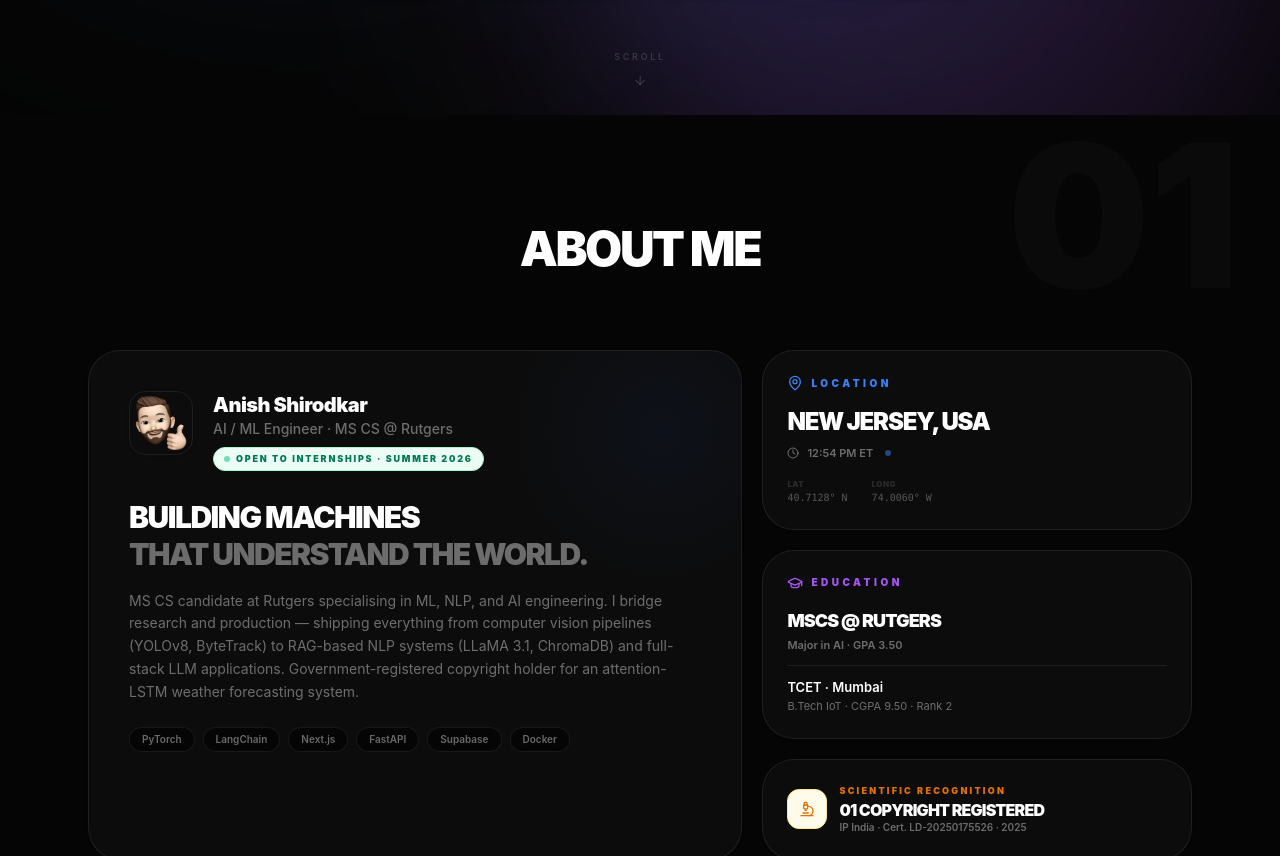
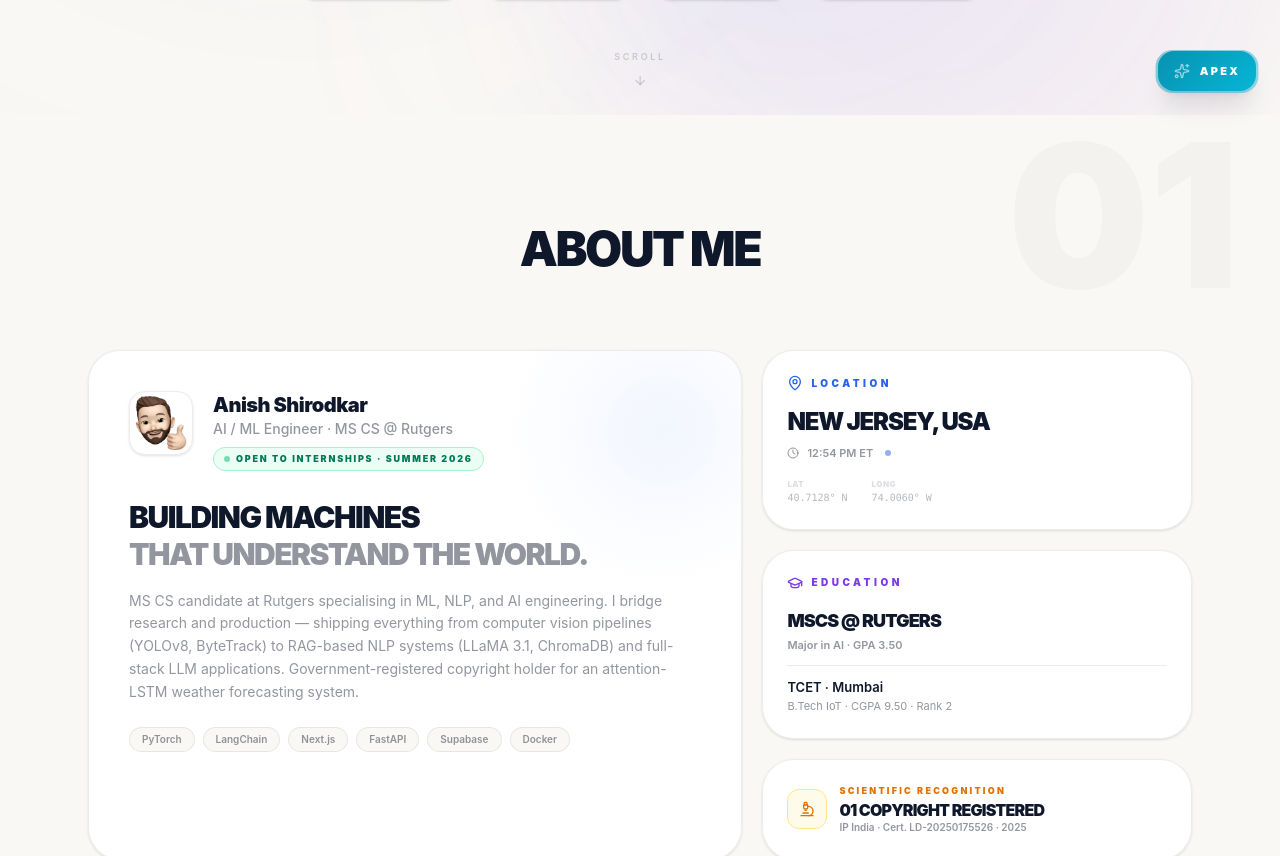
Before and after one commit to Anish0104/portfolio-anish, a Next.js app: page / in a window 1280 px wide. Shown: the part 685-1541 px from the top of the page. Built offline with nearby package versions, Linux system fonts and the light colour scheme.

Commit message:
fix: update theme, global styles, layout, page composition, and README

```diff
--- a/src/app/ThemeProvider.tsx
+++ b/src/app/ThemeProvider.tsx
@@ -2,7 +2,7 @@
 
 import React, { createContext, useContext, useEffect, useState } from "react";
 
-type Theme = "dark" | "light";
+type Theme = "light" | "dark";
 
 interface ThemeContextType {
   theme: Theme;
@@ -12,21 +12,29 @@ interface ThemeContextType {
 const ThemeContext = createContext<ThemeContextType | undefined>(undefined);
 
 export function ThemeProvider({ children }: { children: React.ReactNode }) {
-  const [theme, setTheme] = useState<Theme>("dark");
+  const [theme, setTheme] = useState<Theme>("light");
 
   useEffect(() => {
-    const savedTheme = localStorage.getItem("theme") as Theme;
-    if (savedTheme) {
-      setTheme(savedTheme);
-      document.documentElement.classList.toggle("light", savedTheme === "light");
+    const stored = localStorage.getItem("theme") as Theme | null;
+    if (stored === "dark") {
+      setTheme("dark");
+      document.documentElement.classList.add("dark");
+    } else {
+      document.documentElement.classList.remove("dark");
     }
   }, []);
 
   const toggleTheme = () => {
-    const newTheme = theme === "dark" ? "light" : "dark";
-    setTheme(newTheme);
-    localStorage.setItem("theme", newTheme);
-    document.documentElement.classList.toggle("light", newTheme === "light");
+    setTheme((prev) => {
+      const next = prev === "light" ? "dark" : "light";
+      localStorage.setItem("theme", next);
+      if (next === "dark") {
+        document.documentElement.classList.add("dark");
+      } else {
+        document.documentElement.classList.remove("dark");
+      }
+      return next;
+    });
   };
 
   return (
@@ -38,8 +46,6 @@ export function ThemeProvider({ children }: { children: React.ReactNode }) {
 
 export function useTheme() {
   const context = useContext(ThemeContext);
-  if (context === undefined) {
-    throw new Error("useTheme must be used within a ThemeProvider");
-  }
+  if (context === undefined) throw new Error("useTheme must be used within a ThemeProvider");
   return context;
 }
--- a/src/app/globals.css
+++ b/src/app/globals.css
@@ -7,51 +7,24 @@
 
 @layer base {
   :root {
-    --background: #050505;
-    --foreground: #ffffff;
-    --card-bg: rgba(255, 255, 255, 0.03);
-    --card-border: rgba(255, 255, 255, 0.08);
-    --muted: rgba(255, 255, 255, 0.4);
-    --accent-blue: #3b82f6;
-    --accent-purple: #a855f7;
-    --dot-opacity: 0.15;
-    --grain-opacity: 0.02;
-    --glass-blur: blur(12px);
-    --blend-mode: screen;
-    --blob-opacity: 0.15;
-    --primary-bg: #ffffff;
-    --primary-text: #050505;
-
-    /* Terminal Theme - Dark */
-    --terminal-header: rgba(20, 20, 25, 0.8);
-    --terminal-body: #0A0A0B;
-    --terminal-prompt: #C678DD;
-    --terminal-user: #61AFEF;
-    --terminal-command: #ffffff;
-    --terminal-output: rgba(255, 255, 255, 0.5);
-    --terminal-success: #98C379;
-    --terminal-error: #E06C75;
-    --terminal-accent: #E5C07B;
-  }
-
-  .light {
-    --background: #F8FAFC;
+    /* ── Light mode (default) ── */
+    --background: #FAF8F4;
     --foreground: #0F172A;
-    --card-bg: rgba(15, 23, 42, 0.04);
+    --card-bg: rgba(255, 255, 255, 0.95);
     --card-border: rgba(15, 23, 42, 0.08);
-    --muted: rgba(15, 23, 42, 0.5);
+    --muted: rgba(15, 23, 42, 0.45);
     --accent-blue: #2563eb;
     --accent-purple: #7c3aed;
-    --dot-opacity: 0.12;
-    --grain-opacity: 0.04;
+    --dot-opacity: 0.08;
+    --grain-opacity: 0.03;
     --glass-blur: blur(20px);
     --blend-mode: multiply;
-    --blob-opacity: 0.08;
+    --blob-opacity: 0.07;
     --primary-bg: #0F172A;
     --primary-text: #ffffff;
 
-    /* Terminal Theme - Light */
-    --terminal-header: rgba(241, 245, 249, 0.9);
+    /* Terminal Theme – Light */
+    --terminal-header: rgba(241, 245, 249, 0.95);
     --terminal-body: #ffffff;
     --terminal-prompt: #7c3aed;
     --terminal-user: #2563eb;
@@ -60,6 +33,35 @@
     --terminal-success: #16a34a;
     --terminal-error: #dc2626;
     --terminal-accent: #d97706;
+  }
+
+  /* ── Dark mode ── */
+  .dark {
+    --background: #080d1a;
+    --foreground: #e2e8f0;
+    --card-bg: rgba(15, 23, 42, 0.90);
+    --card-border: rgba(226, 232, 240, 0.08);
+    --muted: rgba(226, 232, 240, 0.50);
+    --accent-blue: #3b82f6;
+    --accent-purple: #a78bfa;
+    --dot-opacity: 0.05;
+    --grain-opacity: 0.04;
+    --glass-blur: blur(20px);
+    --blend-mode: screen;
+    --blob-opacity: 0.14;
+    --primary-bg: #e2e8f0;
+    --primary-text: #0f172a;
+
+    /* Terminal Theme – Dark */
+    --terminal-header: rgba(10, 15, 30, 0.97);
+    --terminal-body: #0a0f1c;
+    --terminal-prompt: #a78bfa;
+    --terminal-user: #60a5fa;
+    --terminal-command: #e2e8f0;
+    --terminal-output: rgba(226, 232, 240, 0.60);
+    --terminal-success: #34d399;
+    --terminal-error: #f87171;
+    --terminal-accent: #fbbf24;
   }
 
   * {
@@ -89,24 +91,42 @@
   }
 
   .btn-tech-primary {
-    @apply relative flex items-center gap-3 px-8 py-4 rounded-xl bg-[var(--primary-bg)] text-[var(--primary-text)] font-black text-[10px] tracking-[0.3em] uppercase transition-all duration-300 overflow-hidden shadow-2xl hover:scale-[1.02] active:scale-[0.98];
+    @apply relative flex items-center gap-3 px-8 py-4 rounded-xl bg-[var(--primary-bg)] text-[var(--primary-text)] font-black text-[10px] tracking-[0.3em] uppercase transition-all duration-300 overflow-hidden shadow-lg hover:shadow-xl hover:scale-[1.02] active:scale-[0.98];
   }
 
   .btn-tech-secondary {
-    @apply relative flex items-center gap-3 px-8 py-4 rounded-xl bg-transparent border border-[var(--card-border)] text-[var(--foreground)] font-black text-[10px] tracking-[0.3em] uppercase backdrop-blur-md transition-all duration-300 hover:bg-[var(--card-border)] hover:scale-[1.02] active:scale-[0.98];
+    @apply relative flex items-center gap-3 px-8 py-4 rounded-xl bg-[var(--card-bg)] border border-[var(--card-border)] text-[var(--foreground)] font-black text-[10px] tracking-[0.3em] uppercase backdrop-blur-md transition-all duration-300 hover:border-[var(--accent-blue)]/40 hover:bg-[var(--accent-blue)]/5 hover:scale-[1.02] active:scale-[0.98] shadow-sm;
   }
 }
 
 @keyframes shimmer {
   from { transform: translateX(-100%) rotate(45deg); }
-  to { transform: translateX(200%) rotate(45deg); }
+  to   { transform: translateX(200%) rotate(45deg); }
 }
 
 .animate-shimmer {
   animation: shimmer 3s infinite;
 }
 
-/* Background blob CSS animations — GPU composited, zero JS overhead */
+/* ── Danger shake (sudo effect) ── */
+@keyframes danger-shake {
+  0%, 100% { transform: translate(0, 0) rotate(0deg); }
+  10%       { transform: translate(-4px, -2px) rotate(-0.4deg); }
+  20%       { transform: translate(4px, 2px) rotate(0.4deg); }
+  30%       { transform: translate(-4px, 0) rotate(0deg); }
+  40%       { transform: translate(4px, -2px) rotate(-0.3deg); }
+  50%       { transform: translate(-2px, 2px) rotate(0.3deg); }
+  60%       { transform: translate(2px, -2px) rotate(-0.2deg); }
+  70%       { transform: translate(-4px, 1px) rotate(0.2deg); }
+  80%       { transform: translate(4px, -1px) rotate(0deg); }
+  90%       { transform: translate(-1px, 2px) rotate(0.1deg); }
+}
+
+html.danger-shake body {
+  animation: danger-shake 0.7s cubic-bezier(0.36, 0.07, 0.19, 0.97) both;
+}
+
+/* Background blob CSS animations */
 @keyframes blob-drift-1 {
   0%   { transform: translate(0px, 0px) scale(1); }
   33%  { transform: translate(80px, -60px) scale(1.1); }
@@ -164,7 +184,7 @@
   width: 500px;
   height: 500px;
   background: var(--accent-blue);
-  opacity: calc(var(--blob-opacity) * 0.6);
+  opacity: calc(var(--blob-opacity) * 0.5);
   mix-blend-mode: var(--blend-mode);
   filter: blur(90px);
   animation: blob-drift-3 32s ease-in-out infinite;
@@ -174,3 +194,15 @@
   background-image: radial-gradient(var(--card-border) 1px, transparent 1px);
   background-size: 24px 24px;
 }
+
+/* ── Marquee strip ── */
+@keyframes marquee {
+  from { transform: translateX(0); }
+  to   { transform: translateX(-50%); }
+}
+@keyframes marquee-rev {
+  from { transform: translateX(-50%); }
+  to   { transform: translateX(0); }
+}
+.animate-marquee     { animation: marquee     32s linear infinite; }
+.animate-marquee-rev { animation: marquee-rev 32s linear infinite; }
--- a/src/app/layout.tsx
+++ b/src/app/layout.tsx
@@ -5,6 +5,7 @@ import BackgroundEffects from "@/components/BackgroundEffects";
 import { ThemeProvider } from "./ThemeProvider";
 import Navbar from "@/components/Navbar";
 import Preloader from "@/components/Preloader";
+import CustomCursor from "@/components/CustomCursor";
 
 const plusJakartaSans = Plus_Jakarta_Sans({
   subsets: ["latin"],
@@ -14,12 +15,12 @@ const plusJakartaSans = Plus_Jakarta_Sans({
 
 export const metadata: Metadata = {
   metadataBase: new URL("https://anishshirodkar.me"),
-  title: "Anish Shirodkar | AI/ML Research Engineer (MSCS @ Rutgers)",
-  description: "Master's candidate at Rutgers University specializing in intelligent systems, deep learning, and scalable AI infrastructure. Portfolio and Research Showcase.",
+  title: "Anish Shirodkar | AI/ML Engineer (MSCS @ Rutgers)",
+  description: "Master's candidate at Rutgers University specializing in intelligent systems, deep learning, and scalable AI infrastructure. Portfolio and Showcase.",
   keywords: ["Anish Shirodkar", "AI Engineer", "ML Researcher", "Rutgers University", "Deep Learning", "NLP Portfolio", "Systems Engineering"],
 
   openGraph: {
-    title: "Anish Shirodkar | AI/ML Research Engineer",
+    title: "Anish Shirodkar | AI/ML Engineer",
     description: "Orchestrating intelligent systems and scalable AI infrastructure. MSCS @ Rutgers University.",
     url: "https://anish-shirodkar.vercel.app",
     siteName: "Anish Shirodkar Portfolio",
@@ -36,7 +37,7 @@ export const metadata: Metadata = {
   },
   twitter: {
     card: "summary_large_image",
-    title: "Anish Shirodkar | AI/ML Research Engineer",
+    title: "Anish Shirodkar | AI/ML Engineer",
     description: "Orchestrating intelligent systems and scalable AI infrastructure.",
   },
 };
@@ -50,6 +51,7 @@ export default function RootLayout({
     <html lang="en" className={`${plusJakartaSans.variable} scroll-smooth`} suppressHydrationWarning>
       <body className="antialiased font-sans transition-colors duration-500 bg-[var(--background)] text-[var(--foreground)] selection:bg-blue-500/30 overflow-x-hidden" suppressHydrationWarning>
         <ThemeProvider>
+          <CustomCursor />
           <Preloader />
           <Navbar />
           {/* Global UI Layers */}
--- a/src/app/page.tsx
+++ b/src/app/page.tsx
@@ -8,6 +8,9 @@ import Experience from "@/components/Experience";
 import Achievements from "@/components/Achievements";
 import Contact from "@/components/Contact";
 import Footer from "@/components/Footer";
+import FloatingChat from "@/components/FloatingChat";
+import MarqueeStrip from "@/components/MarqueeStrip";
+import CommandPalette from "@/components/CommandPalette";
 
 export default function Home() {
   return (
@@ -18,6 +21,7 @@ export default function Home() {
       <div className="relative z-10 bg-transparent">
         <About />
         <Experience />
+        <MarqueeStrip />
         <Skills />
         <Projects />
         <BrainSection />
@@ -26,6 +30,9 @@ export default function Home() {
       </div>
 
       <Footer />
+
+      <FloatingChat />
+      <CommandPalette />
     </main>
   );
 }
```
Also changed, not shown: 1 other file (tests, documents, lock files or other folders).
